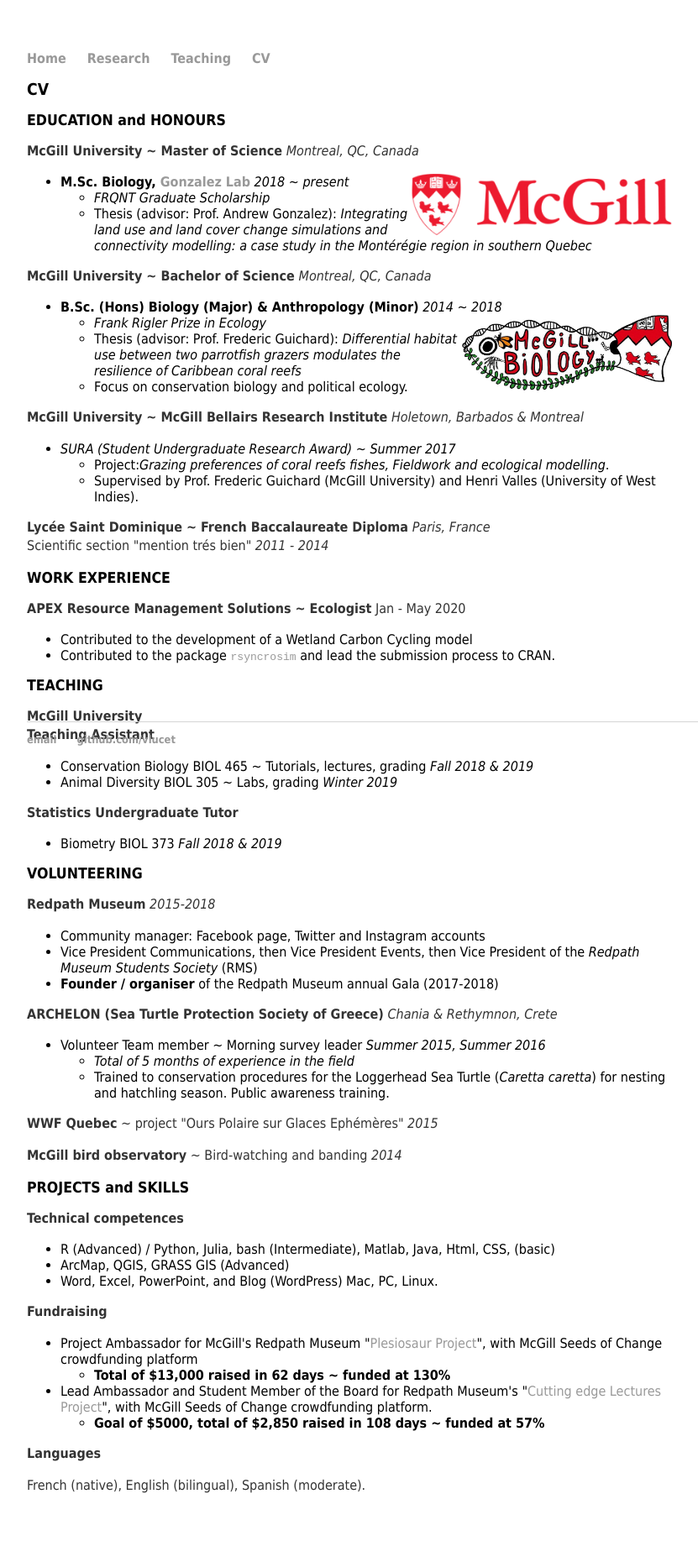
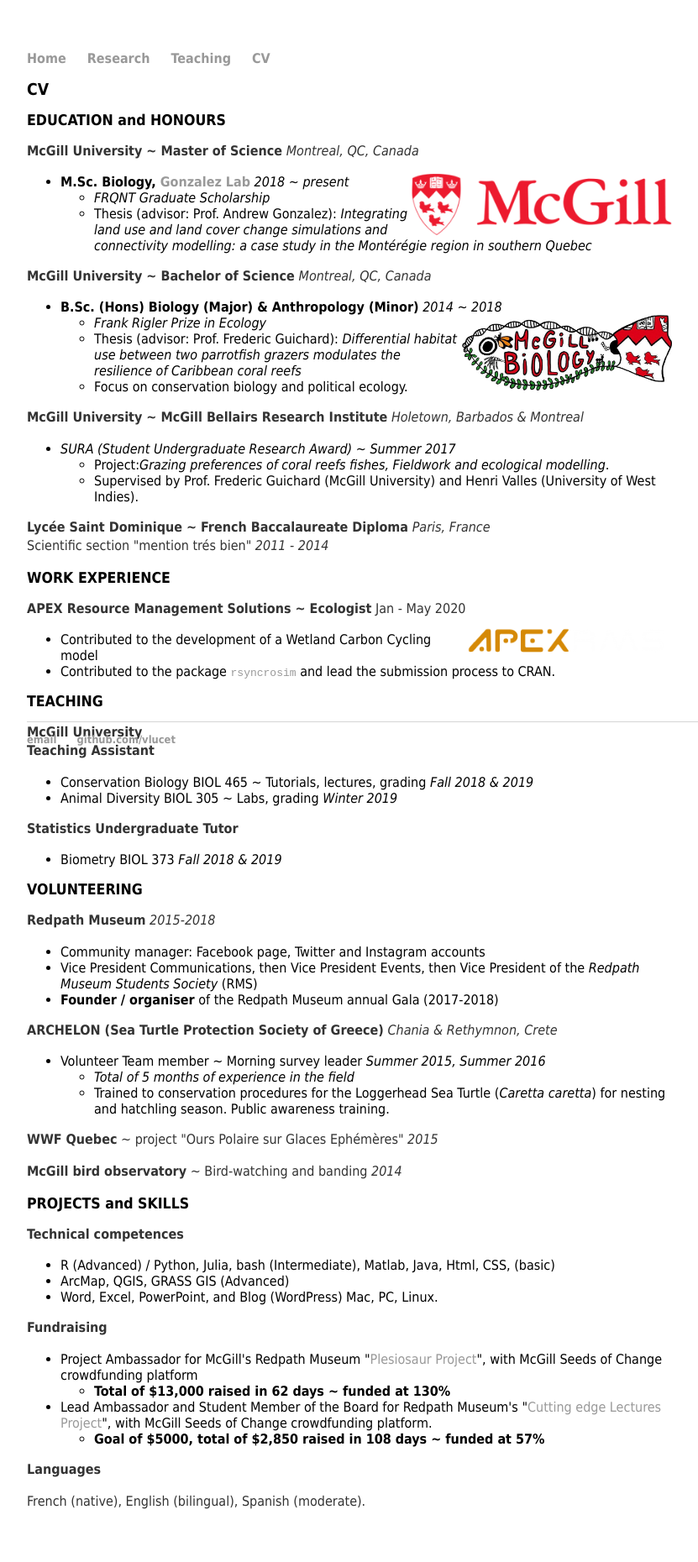
Before and after one commit to lpmi-13/vlucet.github.io, a Jekyll site: the page built from cv/index.md, in a window 1280 px wide. Shown: the whole page at 84% size, without its empty margins (224-1055 px from the left). Built offline with Jekyll 4.4.1, drawn with Linux system fonts in a browser that asks for light colours.

Commit message:
add apex logo

```diff
--- a/cv/index.md
+++ b/cv/index.md
@@ -29,7 +29,7 @@
 
 ## WORK EXPERIENCE
 
-**APEX Resource Management Solutions ~ Ecologist** Jan - May 2020
+**APEX Resource Management Solutions ~ Ecologist** Jan - May 2020 <img style="float: right;" width="250" class="classic_img" src="/pics/apex_logo.png">
 - Contributed to the development of a Wetland Carbon Cycling model
 - Contributed to the package [`rsyncrosim`](https://CRAN.R-project.org/package=rsyncrosim) and lead the submission process to CRAN.
 
```
Also changed, not shown: pics/apex_logo.png (added).
